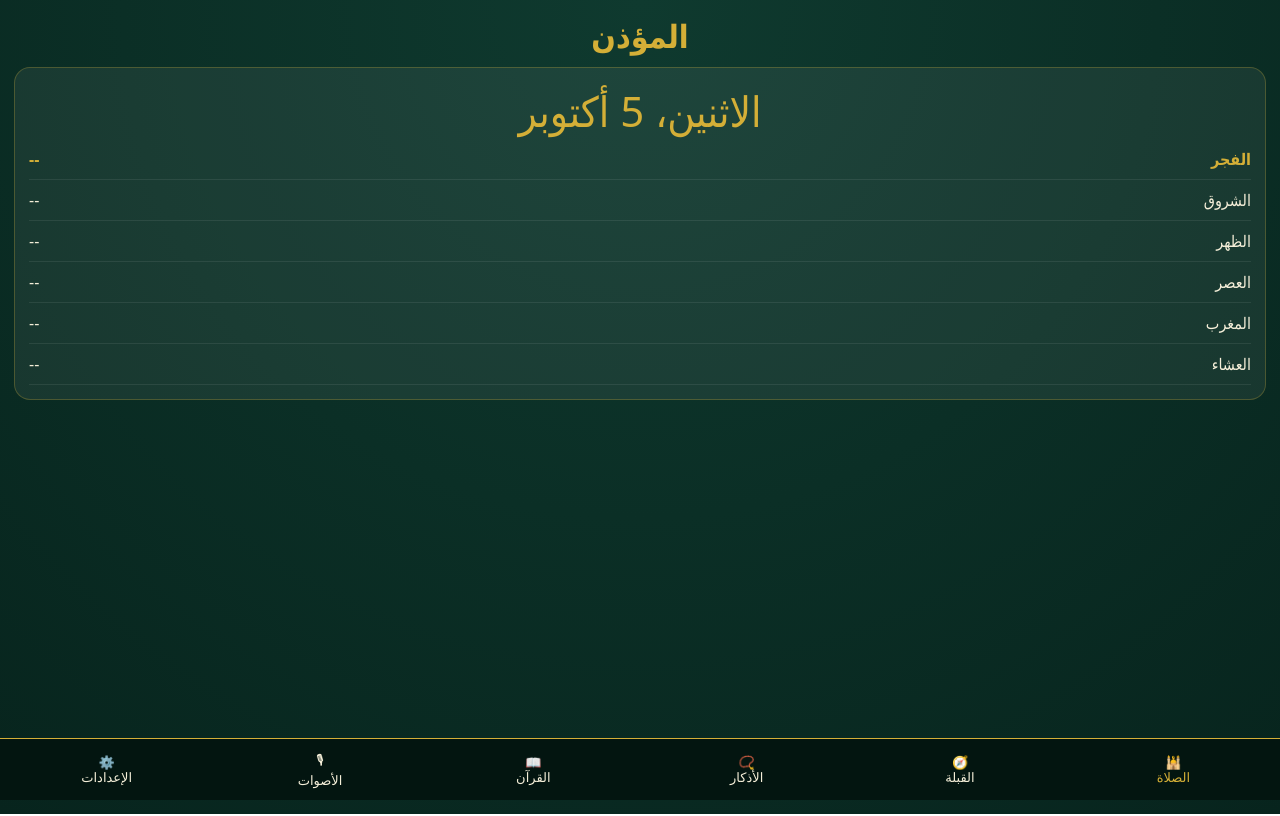
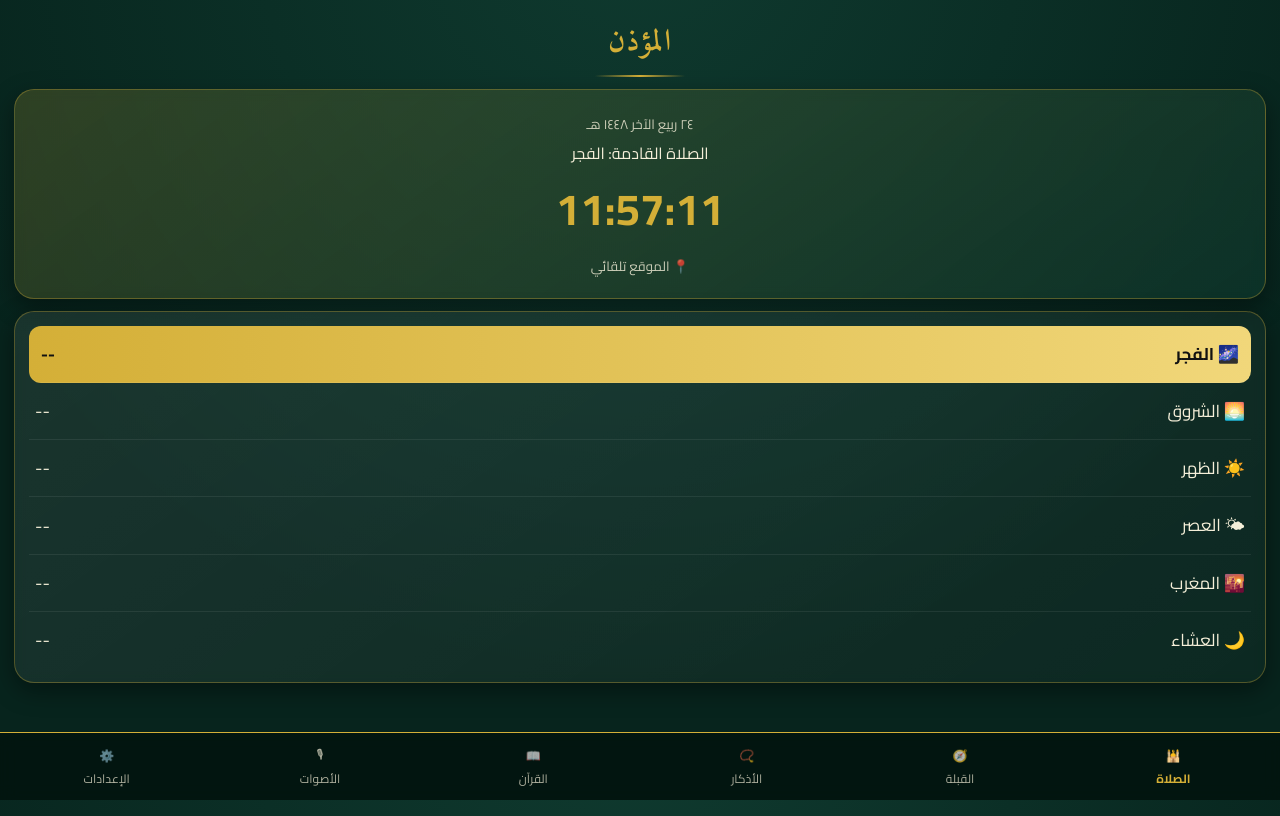
Before and after one commit to ahmad55-dotcom/Mining, a website: page www/index.html in a window 1280 px wide. Drawn offline with Linux system fonts and the light colour scheme; files whose address does not match are found by name.

Commit message:
Update index.html

```diff
--- a/www/index.html
+++ b/www/index.html
@@ -1,12 +1,13 @@
 <!DOCTYPE html><html lang="ar" dir="rtl"><head><meta charset="utf-8"><meta name="viewport" content="width=device-width,initial-scale=1,viewport-fit=cover"><link rel="manifest" href="manifest.json"><title>المؤذن</title>
-<style>:root{--a:#d4af37;--bg:#07241d;--c:#0f3a2f;--t:#f5efd9}*{box-sizing:border-box}body{margin:0;background:radial-gradient(circle at top,var(--c),var(--bg));color:var(--t);font-family:system-ui,'Segoe UI',Tahoma;min-height:100vh;padding:env(safe-area-inset-top) 0 80px}
-h1{text-align:center;color:var(--a);margin:14px 0 4px}.card{background:#ffffff10;border:1px solid #d4af3744;border-radius:16px;margin:10px 14px;padding:14px}
-.row{display:flex;justify-content:space-between;padding:9px 0;border-bottom:1px solid #ffffff14}.row.n{color:var(--a);font-weight:700}
-nav{position:fixed;bottom:0;left:0;right:0;display:flex;background:#031510;padding-bottom:env(safe-area-inset-bottom);border-top:1px solid var(--a)}nav button{flex:1;background:0;border:0;color:var(--t);padding:12px 2px;font-size:13px}nav button.on{color:var(--a)}
-button.b,select,input{background:var(--a);color:#111;border:0;border-radius:10px;padding:9px 14px;font-size:14px}select,input{background:#ffffff18;color:var(--t);width:100%;margin:5px 0}
-#u{position:fixed;top:10px;left:10px;right:10px;background:var(--a);color:#111;padding:12px;border-radius:12px;z-index:9;display:none}
-#p{position:fixed;inset:0;background:#000c;display:none;align-items:center;justify-content:center;z-index:8}#p div{background:var(--bg);border:2px solid var(--a);border-radius:22px;padding:34px;text-align:center;font-size:34px;color:var(--a)}
-#k{width:240px;height:240px;border:3px solid var(--a);border-radius:50%;margin:20px auto;position:relative}#k i{position:absolute;left:50%;top:6px;height:108px;width:4px;background:var(--a);transform-origin:bottom;margin-left:-2px}.big{font-size:42px;text-align:center;color:var(--a)}</style></head><body>
+<link href="https://fonts.googleapis.com/css2?family=Cairo:wght@400;700&family=Amiri:wght@400;700&display=swap" rel="stylesheet"><style>:root{--a:#d4af37;--bg:#07241d;--c:#0f3a2f;--t:#f5efd9}*{box-sizing:border-box;-webkit-tap-highlight-color:transparent}body{margin:0;color:var(--t);font-family:Cairo,system-ui,sans-serif;min-height:100vh;padding:env(safe-area-inset-top) 0 90px;background:radial-gradient(circle at 50% -10%,var(--c),var(--bg) 70%),repeating-linear-gradient(45deg,#ffffff06 0 2px,transparent 2px 18px);background-attachment:fixed}
+h1{text-align:center;color:var(--a);margin:16px 0 6px;font:700 30px Amiri,serif;letter-spacing:1px}h1:after{content:'';display:block;width:90px;height:2px;margin:6px auto 0;background:linear-gradient(90deg,transparent,var(--a),transparent)}
+.card,.hero{background:linear-gradient(145deg,#ffffff14,#ffffff06);border:1px solid #d4af3755;border-radius:20px;margin:12px 14px;padding:14px;box-shadow:0 8px 24px #0006;backdrop-filter:blur(6px)}.hero{text-align:center;background:linear-gradient(145deg,#d4af3730,#0f3a2f99);padding:18px}.hero small{opacity:.8}
+.row{display:flex;justify-content:space-between;align-items:center;padding:12px 6px;border-bottom:1px solid #ffffff12;font-size:17px}.row:last-child{border:0}.row.n{color:#111;background:linear-gradient(90deg,var(--a),#f1d77a);border-radius:12px;font-weight:700;padding:12px}
+nav{position:fixed;bottom:0;left:0;right:0;display:flex;background:#031510ee;padding-bottom:env(safe-area-inset-bottom);border-top:1px solid var(--a);backdrop-filter:blur(8px)}nav button{flex:1;background:0;border:0;color:var(--t);padding:10px 2px;font:12px Cairo,sans-serif;opacity:.7}nav button.on{color:var(--a);opacity:1;font-weight:700}
+button.b,select,input{background:linear-gradient(135deg,var(--a),#f1d77a);color:#111;border:0;border-radius:12px;padding:9px 14px;font:700 14px Cairo,sans-serif}select,input{background:#ffffff18;color:var(--t);width:100%;margin:5px 0;font-weight:400}option{color:#111}
+#u{position:fixed;top:10px;left:10px;right:10px;background:var(--a);color:#111;padding:12px;border-radius:14px;z-index:9;display:none}#p{position:fixed;inset:0;background:#000d;display:none;align-items:center;justify-content:center;z-index:8}#p div{background:var(--bg);border:2px solid var(--a);border-radius:24px;padding:36px 44px;text-align:center;font:700 38px Amiri,serif;color:var(--a);box-shadow:0 0 40px #d4af3766}
+#k{width:240px;height:240px;border:3px solid var(--a);border-radius:50%;margin:20px auto;position:relative;box-shadow:inset 0 0 30px #d4af3733}#k i{position:absolute;left:50%;top:6px;height:108px;width:4px;background:var(--a);transform-origin:bottom;margin-left:-2px}.big{font:700 44px Cairo,sans-serif;text-align:center;color:var(--a)}
+.gh{display:flex;justify-content:space-between;font:700 20px Amiri,serif;color:var(--a);padding:4px}.zi{display:flex;justify-content:space-between;align-items:center;gap:12px;padding:14px 4px;border-top:1px solid #ffffff14;font:20px/2 Amiri,serif}.zi.dn{opacity:.4}.zi button{min-width:52px;font-size:18px}</style></head><body>
 <div id="u"></div><div id="p" onclick="this.style.display='none'"><div id="pt"></div></div>
 <h1 id="ti">المؤذن</h1><div id="v"></div>
 <nav id="nv"></nav>
@@ -20,9 +21,8 @@
 $('#nv').innerHTML=m.map(x=>`<button class="${tab==x[0]?'on':''}" onclick="tab='${x[0]}';ui()">${x[1]}<br>${x[2]}</button>`).join('');V[tab]()}
 async function getT(){let u;if(S.mode=='auto'){const p=await new Promise(r=>navigator.geolocation?navigator.geolocation.getCurrentPosition(x=>r(x.coords),()=>r(0)):r(0));if(p){S.lat=p.latitude;S.lon=p.longitude;u=`timings?latitude=${p.latitude}&longitude=${p.longitude}&method=${S.method}`}}
 u=u||`timingsByCity?city=${S.city}&country=${S.country}&method=${S.method}`;try{T=(await(await fetch('https://api.aladhan.com/v1/'+u)).json()).data.timings;localStorage.T=JSON.stringify(T)}catch(e){T=JSON.parse(localStorage.T||'{}')}if(tab=='p')ui();sched()}
-const tm=k=>{const[h,m]=(T[k]||'0:0').split(':').map(Number);const d=(h*60+m+(+S.off[k]||0)+1440)%1440;return[Math.floor(d/60),d%60]},fm=a=>String(a[0]).padStart(2,'0')+':'+String(a[1]).padStart(2,'0');
-const V={p(){const n=new Date(),c=n.getHours()*60+n.getMinutes();let nx=Object.keys(N).find(k=>{const t=tm(k);return t[0]*60+t[1]>c})||'Fajr';
-$('#v').innerHTML=`<div class="card"><div class="big">${new Date().toLocaleDateString('ar',{weekday:'long',day:'numeric',month:'long'})}</div>`+Object.keys(N).map(k=>`<div class="row ${k==nx?'n':''}"><span>${N[k]}</span><span>${T[k]?fm(tm(k)):'--'}</span></div>`).join('')+`</div>`},
+const tm=k=>{const[h,m]=(T[k]||'0:0').split(':').map(Number);const d=(h*60+m+(+S.off[k]||0)+1440)%1440;return[Math.floor(d/60),d%60]},fm=a=>(a[0]%12||12)+':'+String(a[1]).padStart(2,'0')+' '+(a[0]<12?'ص':'م'),hms=x=>[Math.floor(x/3600),Math.floor(x%3600/60),x%60].map(v=>String(v).padStart(2,'0')).join(':'),IC={Fajr:'🌌',Sunrise:'🌅',Dhuhr:'☀️',Asr:'🌤',Maghrib:'🌇',Isha:'🌙'};let zo=-1,zc={};function nx(){const n=new Date(),c=n.getHours()*3600+n.getMinutes()*60+n.getSeconds();let b=null;for(const k in N){const t=tm(k);let d=t[0]*3600+t[1]*60-c;if(d<=0)d+=86400;if(!b||d<b[1])b=[k,d]}return b}
+const V={p(){const b=nx();$('#v').innerHTML=`<div class="hero"><small>${new Date().toLocaleDateString('ar-SA-u-ca-islamic',{day:'numeric',month:'long',year:'numeric'})}</small><div>الصلاة القادمة: ${N[b[0]]}</div><div class="big" id="cd">${hms(b[1])}</div><small>${S.mode=='auto'?'📍 الموقع تلقائي':S.city+'، '+S.country}</small></div><div class="card">`+Object.keys(N).map(k=>`<div class="row ${k==b[0]?'n':''}"><span>${IC[k]} ${N[k]}</span><span>${T[k]?fm(tm(k)):'--'}</span></div>`).join('')+`</div>`},
 s(){$('#v').innerHTML=`<div class="card"><b>التوقيت</b><select onchange="S.mode=this.value;save();getT();ui()"><option value=auto ${S.mode=='auto'?'selected':''}>تلقائي (GPS)</option><option value=manual ${S.mode!='auto'?'selected':''}>يدوي</option></select>
 <select onchange="S.country=this.value;S.city=CT[this.value];S.mode='manual';save();getT();ui()">${Object.keys(CT).map(k=>`<option ${k==S.country?'selected':''}>${k}</option>`)}</select><input value="${S.city}" onchange="S.city=this.value;S.mode='manual';save();getT()" placeholder="المدينة">
 <select onchange="S.method=this.value;save();getT()">${[[4,'أم القرى'],[5,'الهيئة المصرية'],[3,'رابطة العالم الإسلامي'],[2,'ISNA'],[1,'كراتشي']].map(x=>`<option value=${x[0]} ${S.method==x[0]?'selected':''}>${x[1]}</option>`)}</select></div>
@@ -30,7 +30,7 @@ s(){$('#v').innerHTML=`<div class="card"><b>التوقيت</b><select onchange="
 <div class="card"><button class="b" onclick="Notification.requestPermission()">تفعيل الإشعارات</button></div>`},
 v(){const L=[...C.voices,...S.my];$('#v').innerHTML=`<div class="card"><b>أصوات الأذان</b>`+L.map((x,i)=>`<div class="row"><span>${x.name}${x.locked?' 🔒':''}</span><span><button class="b" onclick="play('${x.url}')">▶</button> <button class="b" onclick="dl('${x.url}')">⬇</button> <button class="b" onclick="S.voice='${x.id}';save();ui()">${S.voice==x.id?'✔':'اختيار'}</button></span></div>`).join('')+`</div>
 <div class="card"><b>إضافة صوت شيخ</b><input id=an placeholder="اسم الشيخ"><input id=au placeholder="رابط ملف mp3"><button class="b" onclick="S.my.push({id:'u'+Date.now(),name:an.value,url:au.value});save();ui()">إضافة</button></div>`},
-z(){$('#v').innerHTML=C.azkar.map(g=>`<div class="card"><b style="color:var(--a)">${g.title}</b>`+g.items.map(i=>`<div class="row">${i}</div>`).join('')+'</div>').join('')},
+z(){$('#v').innerHTML=C.azkar.map((g,i)=>`<div class="card"><div class="gh" onclick="zo=zo==${i}?-1:${i};ui()">${g.title}<span>${zo==i?'▲':'▼'}</span></div>`+(zo==i?g.items.map((x,j)=>{x=typeof x=='string'?{t:x,n:1}:x;const k=i+'_'+j,r=zc[k]??x.n;return `<div class="zi ${r?'':'dn'}"><div>${x.t}</div><button class="b" onclick="zc['${k}']=${Math.max(0,r-1)};ui()">${r||'✔'}</button></div>`}).join(''):'')+`</div>`).join('')},
 async r(){$('#v').innerHTML=`<div class="card"><select id=rc>${C.reciters.map(x=>`<option value=${x.id}>${x.name}</option>`)}</select><audio id=au2 controls style="width:100%"></audio></div><div id=sl class="card">...</div>`;
 const d=(await(await fetch('https://api.alquran.cloud/v1/surah')).json()).data;$('#sl').innerHTML=d.map(s=>`<div class="row"><span onclick="surah(${s.number})">${s.number}. ${s.name}</span><button class="b" onclick="au2.src='https://cdn.islamic.network/quran/audio-surah/128/'+rc.value+'/${s.number}.mp3';au2.play()">▶</button></div>`).join('')},
 q(){const b=(()=>{const r=x=>x*Math.PI/180,la=r(S.lat||24.7),lo=r(S.lon||46.7),k=r(21.4225),ko=r(39.8262);return(Math.atan2(Math.sin(ko-lo)*Math.cos(k),Math.cos(la)*Math.sin(k)-Math.sin(la)*Math.cos(k)*Math.cos(ko-lo))*180/Math.PI+360)%360})();S.qb=b;
@@ -45,7 +45,7 @@ async function play(u){const a=new Audio(await src(u));a.play().catch(()=>{});re
 async function dl(u){const c=await caches.open('aud');await c.add(u);alert('تم التنزيل')}
 function pop(i){const p=$('#p');$('#pt').textContent=i.t;p.style.display='flex';i.a?play(i.a):speechSynthesis.speak(Object.assign(new SpeechSynthesisUtterance(i.t),{lang:'ar'}));if(Notification.permission=='granted')new Notification(i.t);setTimeout(()=>p.style.display='none',5000)}
 let di=0,lastD=Date.now(),lf='';
-setInterval(()=>{const n=new Date(),k=n.getHours()+':'+n.getMinutes();
+setInterval(()=>{const e=$('#cd');if(e)e.textContent=hms(nx()[1]);const n=new Date(),k=n.getHours()+':'+n.getMinutes();
 if(C.dhikr&&C.dhikr.enabled&&Date.now()-lastD>C.dhikr.everyMin*6e4){lastD=Date.now();pop(C.dhikr.items[di++%C.dhikr.items.length])}
 for(const p in N){if(p=='Sunrise')continue;const t=tm(p);if(t[0]+':'+t[1]==k&&lf!=p+k){lf=p+k;const v=[...C.voices,...S.my].find(x=>x.id==S.voice)||C.voices[0];play(v.url);if(Notification.permission=='granted')new Notification('حان وقت صلاة '+N[p])}}},1000);
 setInterval(cfg,60000);if('serviceWorker'in navigator)navigator.serviceWorker.register('sw.js');
```
